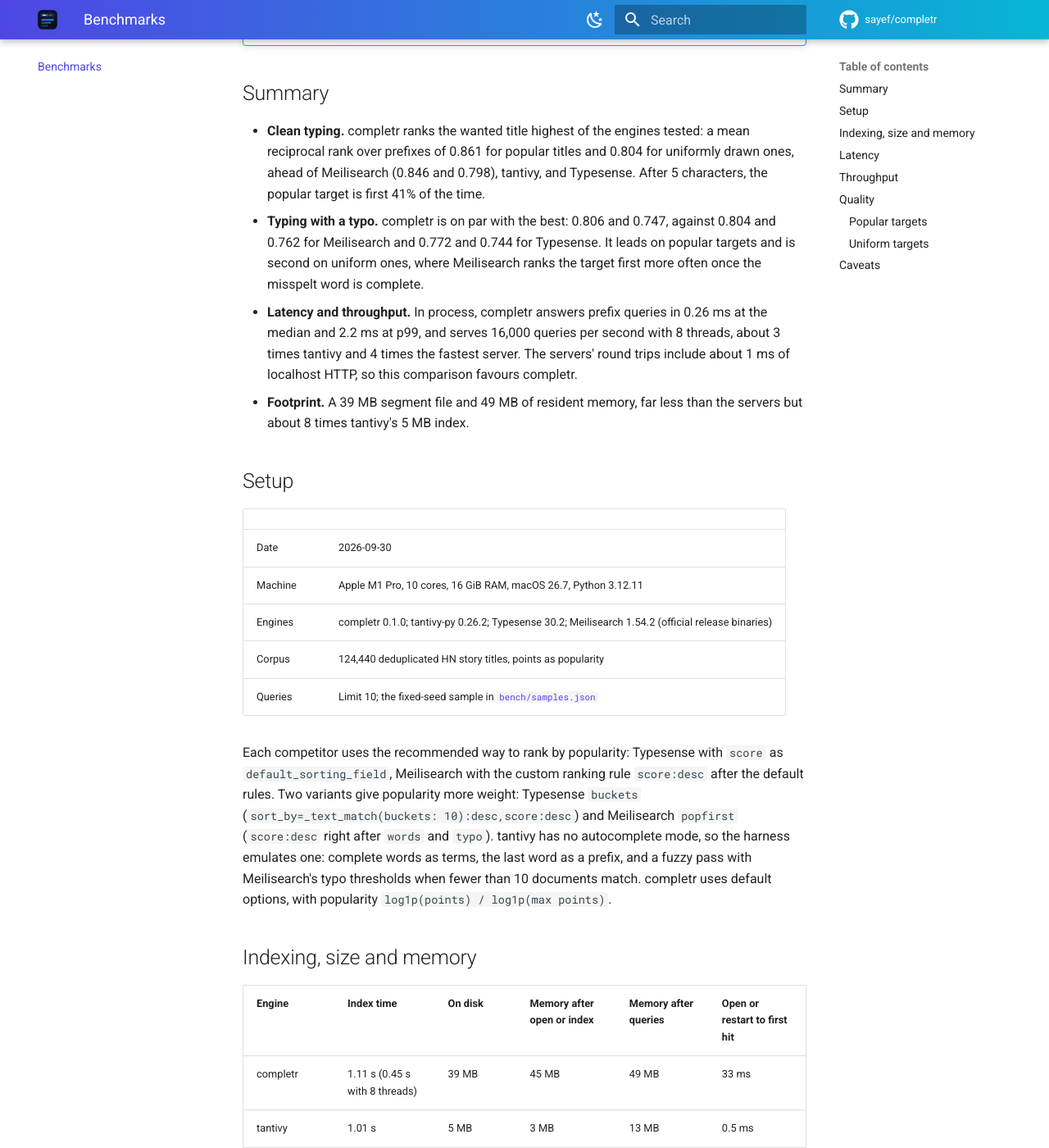
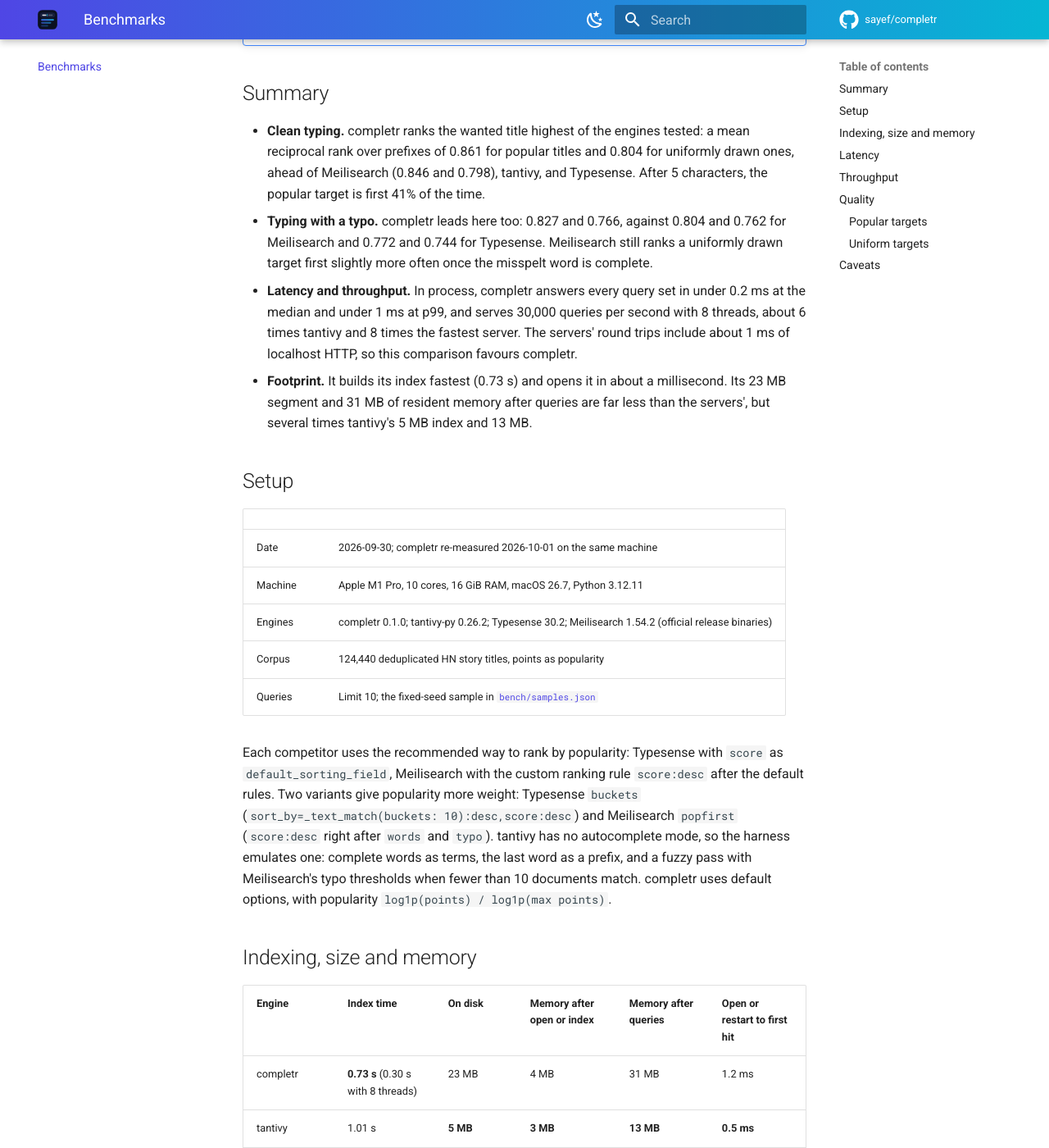
Before and after one commit to sayef/completr, an MkDocs documentation site: the page built from docs/benchmarks.md, in a window 1280 px wide and 1400 px high, scrolled down 440 px. Shown: the whole window at 82% size. Built offline with MkDocs 1.6.1 and Material for MkDocs 9.7.7, drawn with Linux system fonts in a browser that asks for light colours; comment, search, counter and statistics services are not loaded; some of the changed text lies outside the part shown.

Commit message:
Update benchmarks and docs for the smaller, faster segments

```diff
--- a/docs/benchmarks.md
+++ b/docs/benchmarks.md
@@ -16,21 +16,22 @@
 - **Clean typing.** completr ranks the wanted title highest of the engines tested: a mean reciprocal rank
   over prefixes of 0.861 for popular titles and 0.804 for uniformly drawn ones, ahead of Meilisearch (0.846
   and 0.798), tantivy, and Typesense. After 5 characters, the popular target is first 41% of the time.
-- **Typing with a typo.** completr is on par with the best: 0.806 and 0.747, against 0.804 and 0.762 for
-  Meilisearch and 0.772 and 0.744 for Typesense. It leads on popular targets and is second on uniform
-  ones, where Meilisearch ranks the target first more often once the misspelt word is complete.
-- **Latency and throughput.** In process, completr answers prefix queries in 0.26 ms at the median and
-  2.2 ms at p99, and serves 16,000 queries per second with 8 threads, about 3 times tantivy and 4 times the
-  fastest server. The servers' round trips include about 1 ms of localhost HTTP, so this comparison
-  favours completr.
-- **Footprint.** A 39 MB segment file and 49 MB of resident memory, far less than the servers but about 8
-  times tantivy's 5 MB index.
+- **Typing with a typo.** completr leads here too: 0.827 and 0.766, against 0.804 and 0.762 for
+  Meilisearch and 0.772 and 0.744 for Typesense. Meilisearch still ranks a uniformly drawn target first
+  slightly more often once the misspelt word is complete.
+- **Latency and throughput.** In process, completr answers every query set in under 0.2 ms at the median
+  and under 1 ms at p99, and serves 30,000 queries per second with 8 threads, about 6 times tantivy and 8
+  times the fastest server. The servers' round trips include about 1 ms of localhost HTTP, so this
+  comparison favours completr.
+- **Footprint.** It builds its index fastest (0.73 s) and opens it in about a millisecond. Its 23 MB
+  segment and 31 MB of resident memory after queries are far less than the servers', but several times
+  tantivy's 5 MB index and 13 MB.
 
 ## Setup
 
 | | |
 |---|---|
-| Date | 2026-09-30 |
+| Date | 2026-09-30; completr re-measured 2026-10-01 on the same machine |
 | Machine | Apple M1 Pro, 10 cores, 16 GiB RAM, macOS 26.7, Python 3.12.11 |
 | Engines | completr 0.1.0; tantivy-py 0.26.2; Typesense 30.2; Meilisearch 1.54.2 (official release binaries) |
 | Corpus | 124,440 deduplicated HN story titles, points as popularity |
@@ -48,8 +49,8 @@
 
 | Engine | Index time | On disk | Memory after open or index | Memory after queries | Open or restart to first hit |
 |---|---|---|---|---|---|
-| completr | 1.11 s (0.45 s with 8 threads) | 39 MB | 45 MB | 49 MB | 33 ms |
-| tantivy | 1.01 s | 5 MB | 3 MB | 13 MB | 0.5 ms |
+| completr | **0.73 s** (0.30 s with 8 threads) | 23 MB | 4 MB | 31 MB | 1.2 ms |
+| tantivy | 1.01 s | **5 MB** | **3 MB** | **13 MB** | **0.5 ms** |
 | Typesense | 3.74 s | 39 MB | 283 MB | 191 MB | 3.37 s |
 | Typesense, buckets | 3.66 s | 39 MB | 268 MB | 157 MB | 3.38 s |
 | Meilisearch | 2.08 s | 136 MB | 811 MB | 136 MB | 223 ms |
@@ -57,7 +58,7 @@
 
 For completr and tantivy, memory is the RSS growth of a fresh process after opening the index and after
 5,000 prefix queries; for the servers, it is the RSS of the server process after indexing and after all
-queries. completr's open time includes verifying the segment's checksum.
+queries. completr opens a local segment without reading it whole; `Segment::verify` checks its checksum.
 
 ## Latency
 
@@ -66,25 +67,25 @@
 
 | Set | Engine | p50 | p90 | p99 | Engine-reported p50 | Engine-reported p99 |
 |---|---|---|---|---|---|---|
-| Prefixes as typed (23,292) | completr | 0.26 | 1.03 | 2.20 | - | - |
+| Prefixes as typed (23,292) | completr | **0.17** | **0.49** | **0.88** | - | - |
 | | tantivy | 0.44 | 1.45 | 2.82 | - | - |
 | | Typesense | 1.47 | 9.16 | 41.66 | 0 | 40 |
 | | Typesense, buckets | 1.56 | 9.60 | 41.93 | 0 | 41 |
 | | Meilisearch | 1.89 | 5.97 | 10.00 | 1 | 5 |
 | | Meilisearch, popfirst | 1.59 | 2.30 | 3.01 | 0 | 2 |
-| One-edit typos (1,000) | completr | 0.21 | 1.30 | 2.76 | - | - |
+| One-edit typos (1,000) | completr | **0.16** | **0.51** | **0.85** | - | - |
 | | tantivy | 0.22 | 0.71 | 2.15 | - | - |
 | | Typesense | 1.09 | 2.20 | 8.75 | 0 | 8 |
 | | Typesense, buckets | 1.19 | 2.38 | 9.03 | 0 | 8 |
 | | Meilisearch | 1.35 | 1.87 | 4.33 | 0 | 2 |
 | | Meilisearch, popfirst | 1.29 | 1.68 | 2.36 | 0 | 1 |
-| Two-edit typos (1,000) | completr | 0.17 | 1.09 | 2.57 | - | - |
+| Two-edit typos (1,000) | completr | **0.14** | **0.56** | **0.90** | - | - |
 | | tantivy | 0.51 | 0.74 | 1.51 | - | - |
 | | Typesense | 1.30 | 2.45 | 8.82 | 0 | 7 |
 | | Typesense, buckets | 1.38 | 2.63 | 8.92 | 0 | 7 |
 | | Meilisearch | 1.42 | 1.94 | 2.61 | 0 | 1 |
 | | Meilisearch, popfirst | 1.28 | 1.59 | 2.05 | 0 | 1 |
-| Multi-word (2,000) | completr | 0.17 | 0.65 | 1.21 | - | - |
+| Multi-word (2,000) | completr | **0.13** | **0.29** | **0.46** | - | - |
 | | tantivy | 0.23 | 0.73 | 1.75 | - | - |
 | | Typesense | 0.95 | 2.88 | 13.55 | 0 | 12 |
 | | Typesense, buckets | 1.01 | 3.03 | 13.43 | 0 | 12 |
@@ -98,7 +99,7 @@
 
 | Engine | Queries per second |
 |---|---|
-| completr | 15,964 |
+| completr | **30,096** |
 | tantivy | 5,329 |
 | Typesense | 1,727 |
 | Typesense, buckets | 1,640 |
@@ -117,22 +118,22 @@
 
 | Engine | MRR | S@1, 3 chars | S@1, 5 chars | S@5, 5 chars | S@1, 8 chars | Keystrokes to top 5 | MRR, typo | S@1, 5 chars, typo | S@1, 8 chars, typo | Reached top 1, typo |
 |---|---|---|---|---|---|---|---|---|---|---|
-| completr | **0.861** | **0.204** | **0.413** | **0.681** | **0.663** | **4.8** | **0.806** | 0.320 | 0.484 | 0.992 |
+| completr | **0.861** | **0.204** | **0.413** | **0.681** | **0.663** | **4.8** | **0.827** | **0.367** | **0.590** | 0.996 |
 | tantivy | 0.804 | 0.096 | 0.230 | 0.437 | 0.460 | 7.0 | 0.735 | 0.197 | 0.352 | 0.959 |
 | Typesense | 0.784 | 0.066 | 0.192 | 0.375 | 0.456 | 6.9 | 0.772 | 0.158 | 0.393 | **0.998** |
 | Typesense, buckets | 0.787 | 0.084 | 0.202 | 0.387 | 0.462 | 6.8 | 0.774 | 0.168 | 0.402 | 0.996 |
-| Meilisearch | 0.846 | 0.152 | 0.383 | 0.627 | 0.653 | 5.2 | 0.804 | **0.348** | **0.590** | 0.969 |
+| Meilisearch | 0.846 | 0.152 | 0.383 | 0.627 | 0.653 | 5.2 | 0.804 | 0.348 | **0.590** | 0.969 |
 | Meilisearch, popfirst | 0.789 | 0.086 | 0.210 | 0.411 | 0.418 | 7.1 | 0.746 | 0.182 | 0.355 | 0.953 |
 
 ### Uniform targets
 
 | Engine | MRR | S@1, 3 chars | S@1, 5 chars | S@5, 5 chars | S@1, 8 chars | Keystrokes to top 5 | MRR, typo | S@1, 5 chars, typo | S@1, 8 chars, typo | Reached top 1, typo |
 |---|---|---|---|---|---|---|---|---|---|---|
-| completr | **0.804** | 0.027 | **0.191** | **0.351** | **0.465** | **7.5** | 0.747 | **0.148** | 0.302 | 0.980 |
+| completr | **0.804** | 0.027 | **0.184** | **0.338** | **0.465** | **7.5** | **0.766** | 0.138 | 0.342 | 0.983 |
 | tantivy | 0.738 | 0.010 | 0.080 | 0.137 | 0.231 | 10.1 | 0.683 | 0.074 | 0.188 | 0.943 |
 | Typesense | 0.755 | 0.017 | 0.084 | 0.157 | 0.278 | 9.5 | 0.744 | 0.077 | 0.208 | **0.997** |
 | Typesense, buckets | 0.754 | 0.017 | 0.087 | 0.157 | 0.268 | 9.6 | 0.743 | 0.081 | 0.201 | **0.997** |
-| Meilisearch | 0.798 | **0.030** | 0.181 | 0.331 | 0.438 | 7.6 | **0.762** | 0.144 | **0.369** | 0.950 |
+| Meilisearch | 0.798 | **0.030** | 0.181 | 0.331 | 0.438 | 7.6 | 0.762 | **0.144** | **0.369** | 0.950 |
 | Meilisearch, popfirst | 0.731 | 0.013 | 0.070 | 0.134 | 0.214 | 10.2 | 0.699 | 0.064 | 0.185 | 0.936 |
 
 All metrics, including S@10 and characters saved, are in [`bench/results/results.md`](https://github.com/sayef/completr/blob/main/bench/results/results.md),
@@ -144,14 +145,13 @@
   Meilisearch answer over localhost HTTP, which adds about 1 ms per query and client-side work. This
   favours completr and tantivy in the latency and throughput tables. The engine-reported server times
   exclude the network but are rounded to whole milliseconds.
-- **Typo'd typing is close, not won.** completr leads on popular targets, but Meilisearch ranks a typo'd
-  target first more often once the misspelt word is complete (at 8 characters, 59% of popular targets
-  against 48% for completr), and is ahead on uniform targets (0.762 against 0.747). Typesense reaches the top
-  result for almost every typo'd target, completr for 99% of popular and 98% of uniform ones.
-- **Footprint against tantivy.** completr's segment is about 8 times larger than tantivy's index and uses
-  more memory, because it stores precomputed spelling variants and the title texts (FSST-compressed) for
-  suggestions.
-  Opening it takes 33 ms, against 0.5 ms for tantivy, because the checksum is verified.
+- **Typo'd typing on the long tail.** completr has the best typo MRR on both target sets, but for
+  uniformly drawn targets Meilisearch ranks the target first more often once the misspelt word is complete
+  (at 8 characters, 37% against 34%). Typesense reaches the top result for almost every typo'd target,
+  completr for over 98%.
+- **Footprint against tantivy.** completr's segment is about 5 times larger than tantivy's index and uses
+  more memory after queries, because it stores hashed spelling variants, a title trie for prefix scans and
+  the title texts (FSST-compressed) for suggestions. It opens in 1.2 ms against 0.5 ms for tantivy.
 - **Recommended settings, not tuning.** Each engine runs with the configuration its documentation
   recommends for popularity ranking. Other settings trade clean against typo'd quality differently, as
   the variants show.
```
Also changed, not shown: README.md (+24 -18 lines), bench/results/results.md (+11 -11 lines), docs/architecture.md (+14 -10 lines), docs/concepts.md (+1 -1 lines), 1 other file.
